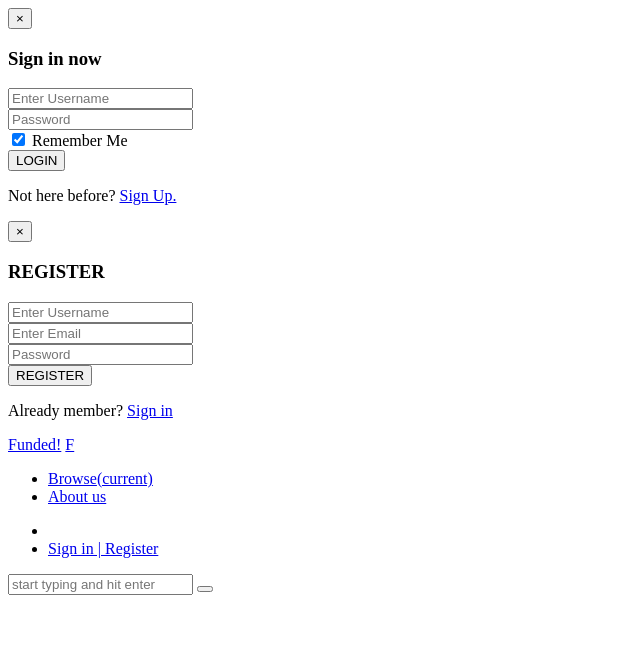
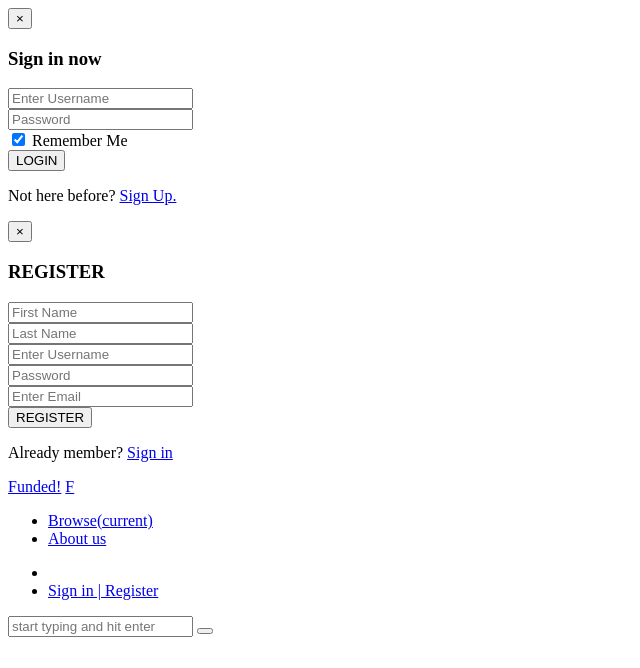
Before and after one commit to dev-seahouse/funded, a PHP site: page /inc/header.php in a window 1280 px wide. Shown: the top 668 px of the page, without its empty margins (0-640 px from the left). Run offline with PHP 8.4, Linux system fonts and the light colour scheme.

Commit message:
user registration 1.0 done

```diff
--- a/app/_config/config.php
+++ b/app/_config/config.php
@@ -1,5 +1,5 @@
 <?php
-const _HOST = "localhost";
+const _HOST = "mysql:dbname=test;host=localhost";
 const _USER = "root";
 const _PASSWD = "";
 const _DB_NAME = "test";
--- a/app/data/DbConnection.php
+++ b/app/data/DbConnection.php
@@ -25,13 +25,13 @@ Class DbConnection{
     }
 
     // 'mysql:host=localhost;dbname=test', root,''
-    public function getConnection($dsn = _HOST, $uname = _USER, $passwd = _DB_NAME){
+    public function getConnection($dsn = _HOST, $uname = _USER, $passwd = _PASSWD){
     	$conn = NULL;
 
     	try{
     		 $conn = new \PDO($dsn, $uname, $passwd);
     		 $conn->setAttribute(\PDO::ATTR_ERRMODE, \PDO::ERRMODE_EXCEPTION);
-    		 return $con;
+    		 return $conn;
     	}catch(PDOException $pdoe){
     		echo $pdoe->getMessage(); // in real life never do this
     	}catch(Exception $e){
--- a/app/inc/header.php
+++ b/app/inc/header.php
@@ -1,7 +1,7 @@
 <?php
 /* Todos
 1. Indicate that user is on certain a page by adding active class on the page
-*/
+ */
 ?>
 <header>
   <!-- Modal Sign in Begins -->
@@ -13,13 +13,13 @@
           <h3 class="modal-title text-xs-center">Sign in now</h3>
         </div>
         <div class="modal-body">
-          <div class="form-group login-username">
+          <div class="form-group">
             <div>
               <input name="log" id="login-user" class="form-control input" size="20"
               placeholder="Enter Username" type="text">
             </div>
           </div>
-          <div class="form-group login-password">
+          <div class="form-group">
             <div>
               <input name="Password" id="login-password" class="form-control input" size="20"
               placeholder="Password" type="password">
@@ -28,13 +28,12 @@
           <div class="form-group">
             <div>
               <div class="checkbox login-remember">
-
                 <input name="remember-me" id="remember-me" value="forever" checked="checked" type="checkbox">
                 <label for="remember-me"> Remember Me </label>
               </div>
             </div>
           </div>
-          <div>
+          <div class="form-group">
             <div>
               <input name="submit" class="btn btn-block btn-lg btn-primary" value="LOGIN" type="submit">
             </div>
@@ -60,27 +59,41 @@
           <h3 class="modal-title text-xs-center"> REGISTER </h3>
         </div>
         <div class="modal-body">
-          <form id="form-signup" method="post">
-            <div class="form-group reg-username">
+          <form id="form-user-signup" type="POST" action="#">
+            <div class="form-group">
               <div>
-                <input name="login" class="form-control input" size="20" placeholder="Enter Username"
+                <input name="first_name" class="form-control" size="20" placeholder="First Name"
                 type="text">
               </div>
             </div>
-            <div class="form-group reg-email">
+            <div class="form-group">
               <div>
-                <input name="reg" class="form-control input" size="20" placeholder="Enter Email" type="text">
+                <input name="last_name" class="form-control" size="20" placeholder="Last Name"
+                type="text">
               </div>
             </div>
-            <div class="form-group reg-password">
+            <div class="form-group">
               <div>
-                <input name="password" class="form-control input" size="20" placeholder="Password"
+                <input name="user_name" class="form-control" size="20" placeholder="Enter Username"
+                type="text">
+              </div>
+            </div>
+            <div class="form-group">
+              <div>
+                <input name="password" class="form-control" size="20" placeholder="Password"
                 type="password">
               </div>
             </div>
-            <div>
+            <div class="form-group">
               <div>
-                <input name="submit" class="btn btn-block btn-lg btn-primary" value="REGISTER" type="submit" id="submit-signup">
+                <input name="email" class="form-control" size="20" placeholder="Enter Email" type="text">
+              </div>
+            </div>
+
+            <?php // todo:honey pot for spam protection?>
+            <div class="form-group">
+              <div>
+                <input class="btn btn-block btn-lg btn-primary" value="REGISTER" type="submit" id="submit-signup">
               </div>
             </div>
           </form>
@@ -96,7 +109,6 @@
     <!-- /.modal-dialog -->
   </div>
   <! --/Modal Sign up -->
-
   <nav class="navbar navbar-light bg-faded" role="navigation">
     <div class="container-fluid">
       <!-- header banner -->
@@ -115,7 +127,6 @@
       </ul>
       <!-- end header linkts -->
       <ul class="nav navbar-nav navbar-links pull-right ">
-
         <li class="nav-item">
           <a class="btn btn-link search-trigger" href="#"><i class="fa fa-search"> </i></a>
         </li>
@@ -137,5 +148,4 @@
       </div>
     </div>
   </nav>
-
 </header>
```
Also changed, not shown: app/controllers/login.php (+7 -1 lines), app/controllers/register.php (+67 -3 lines), app/scripts/main.js (+74 -10 lines).
